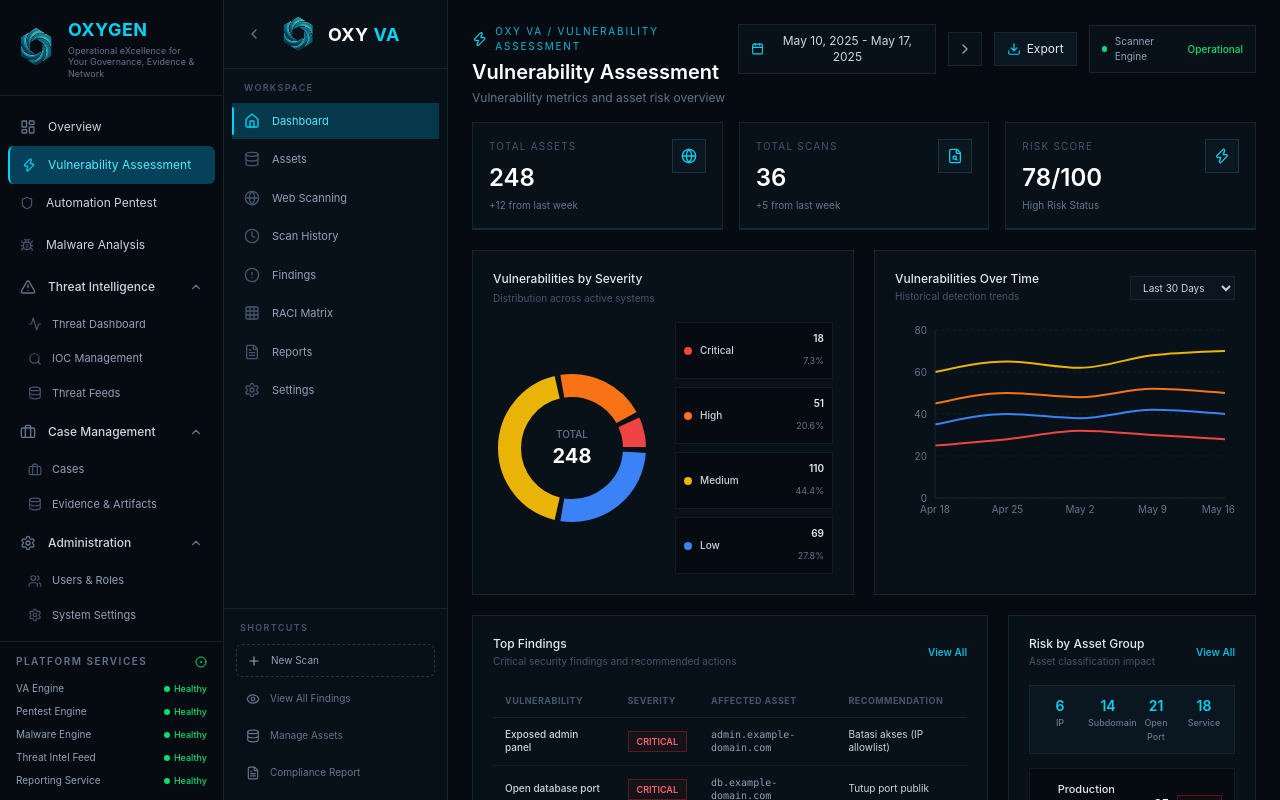
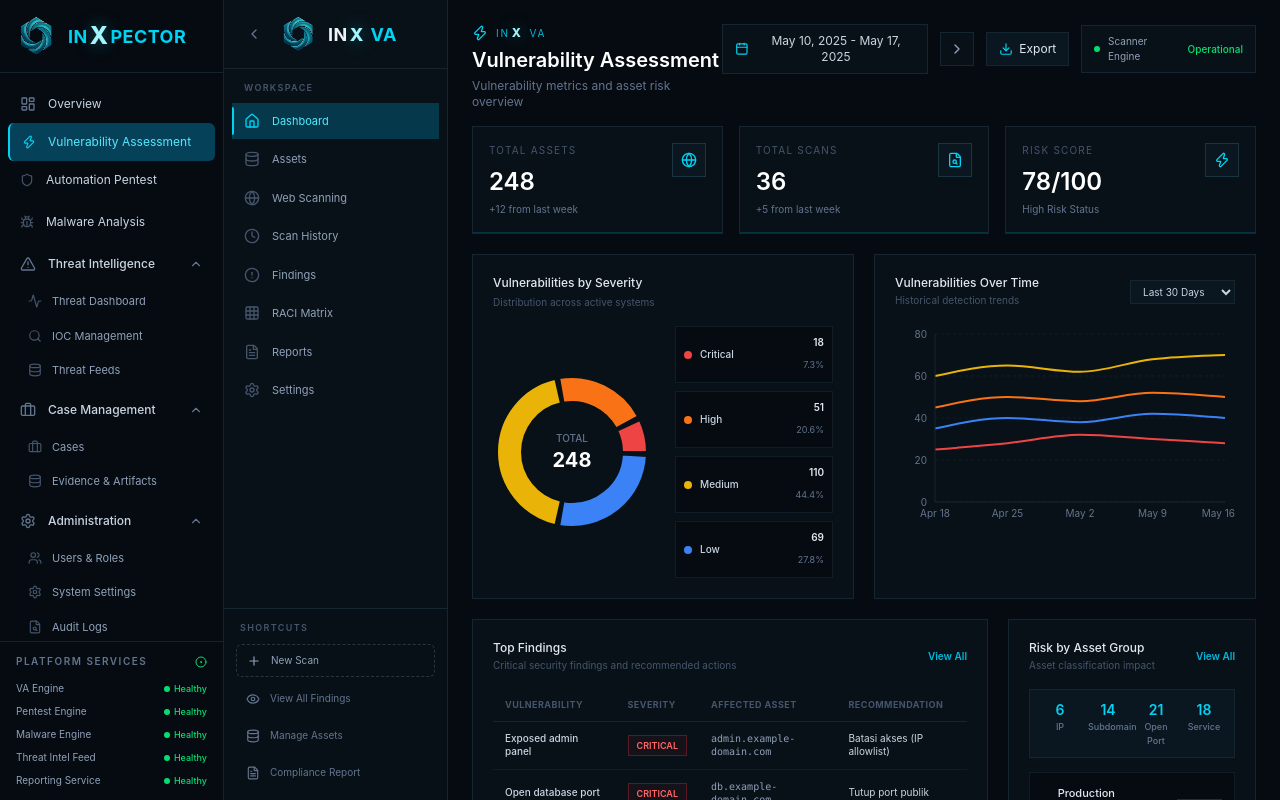
Before and after one commit to maulanasigit20/cyberlabs_platform_prototype, a Next.js app: page / in a window 1280 px wide. Both pictures are taken after a click on the button "Vulnerability Assessment". Built offline with nearby package versions, Linux system fonts and the light colour scheme.

Commit message:
update branding

```diff
--- a/components/executive-dashboard.tsx
+++ b/components/executive-dashboard.tsx
@@ -94,9 +94,18 @@ export default function ExecutiveDashboard({
           <div>
             <div className="flex items-center gap-2 mb-1">
               <Zap className="w-4 h-4 text-cyan-400" />
-              <span className="text-[10px] uppercase tracking-[0.18em] text-cyan-500">
-                OXYGEN
-              </span>
+              <div className="flex flex-col min-w-0">
+                {/* Container teks dengan huruf X yang lebih besar di tengah */}
+                <div className="text-[10px] uppercase tracking-[0.18em] text-cyan-500">
+                  <span>I</span>
+                  <span>N</span>
+                  {/* Huruf X dibuat lebih besar, mencolok, dan diberi efek gradient/warna terang */}
+                  <span className="text-[12px] text-cyan-200 mx-0.5 font-extrabold drop-shadow-[0_0_8px_rgba(6,182,212,0.5)]">
+                    X
+                  </span>
+                  <span>PECTOR</span>
+                </div>
+              </div>
             </div>
             <h1 className="text-xl font-semibold text-white">
               Executive Dashboard
--- a/components/malware-dashboard.tsx
+++ b/components/malware-dashboard.tsx
@@ -152,9 +152,16 @@ export default function MalwareDashboard() {
           <div>
             <div className="flex items-center gap-2 mb-1">
               <Zap className="w-4 h-4 text-cyan-400" />
-              <span className="text-[10px] uppercase tracking-[0.18em] text-cyan-500">
-                OXY MA / MALWARE ANALYSIS
-              </span>
+              {/* Container teks dengan huruf X yang lebih besar di tengah */}
+                <div className="text-[10px] uppercase tracking-[0.18em] text-cyan-500">
+                  <span>I</span>
+                  <span>N</span>
+                  {/* Huruf X dibuat lebih besar, mencolok, dan diberi efek gradient/warna terang */}
+                  <span className="text-[12px] text-cyan-200 mx-0.5 font-extrabold drop-shadow-[0_0_8px_rgba(6,182,212,0.5)]">
+                    X
+                  </span>
+                  <span> MA</span>
+                </div>
             </div>
             <h1 className="text-xl font-semibold text-white">
               Malware Analysis
@@ -454,7 +461,7 @@ export default function MalwareDashboard() {
           </div>
         </div>
         <footer className="flex flex-wrap items-center justify-between gap-2 border-t border-[#162630] pt-4 text-xs text-slate-600">
-              <span>Oxygen · Malware Analysis</span>
+              <span>INXPECTOR · Malware Analysis</span>
               <span>Prototype UI · Backend integration pending</span>
             </footer>
       </div>
--- a/components/pentest-dashboard.tsx
+++ b/components/pentest-dashboard.tsx
@@ -197,9 +197,16 @@ export default function PentestDashboard() {
           <div>
             <div className="flex items-center gap-2 mb-1">
               <Target className="w-4 h-4 text-cyan-400" />
-              <span className="text-[10px] uppercase tracking-[0.18em] text-cyan-500">
-                OXY PT / PENTEST AUTOMATION
-              </span>
+              {/* Container teks dengan huruf X yang lebih besar di tengah */}
+                <div className="text-[10px] uppercase tracking-[0.18em] text-cyan-500">
+                  <span>I</span>
+                  <span>N</span>
+                  {/* Huruf X dibuat lebih besar, mencolok, dan diberi efek gradient/warna terang */}
+                  <span className="text-[12px] text-cyan-200 mx-0.5 font-extrabold drop-shadow-[0_0_8px_rgba(6,182,212,0.5)]">
+                    X
+                  </span>
+                  <span> PT</span>
+                </div>
             </div>
 
             <h1 className="text-xl font-semibold text-white">
@@ -464,7 +471,7 @@ export default function PentestDashboard() {
           </div>
         </section>
         <footer className="flex flex-wrap items-center justify-between gap-2 border-t border-[#162630] pt-4 text-xs text-slate-600">
-              <span>Oxygen · Automation Pentest</span>
+              <span>INXPECTOR · Automation Pentest</span>
               <span>Prototype UI · Backend integration pending</span>
             </footer>
       </div>
--- a/components/second-sidebar.tsx
+++ b/components/second-sidebar.tsx
@@ -192,13 +192,18 @@ const menuItems =
             <div className="flex flex-col min-w-0">
 
               <div className="text-[18px] font-bold tracking-wide">
-                <span className="text-white">OXY </span>
+                  <span>I</span>
+                  <span>N</span>
+                  {/* Huruf X dibuat lebih besar, mencolok, dan diberi efek gradient/warna terang */}
+                  <span className="text-[18px] text-cyan-200 mx-0.5 font-extrabold drop-shadow-[0_0_8px_rgba(6,182,212,0.5)]">
+                    X
+                  </span>
                 <span className="text-cyan-400">
                   {currentPage === 'malware-analysis'
-                    ? 'MA'
+                    ? ' MA'
                     : currentPage === 'penetration-testing'
-                      ? 'PT'
-                      : 'VA'}
+                      ? ' PT'
+                      : ' VA'}
                 </span>
               </div>
 
--- a/components/sidebar.tsx
+++ b/components/sidebar.tsx
@@ -77,15 +77,20 @@ export default function Sidebar({
           />
 
           <div className="flex flex-col min-w-0">
-            <div className="text-[18px] font-bold tracking-wide text-cyan-400">
-              OXYGEN
+            {/* Container teks dengan huruf X yang lebih besar di tengah */}
+            <div className="flex items-center text-[18px] font-bold tracking-wide text-cyan-400">
+              <span>I</span>
+              <span>N</span>
+              {/* Huruf X dibuat lebih besar, mencolok, dan diberi efek gradient/warna terang */}
+              <span className="text-2xl text-cyan-200 mx-0.5 font-extrabold drop-shadow-[0_0_8px_rgba(6,182,212,0.5)]">
+                X
+              </span>
+              <span>PECTOR</span>
             </div>
 
-            <div className="text-[9px] leading-tight text-slate-500 mt-0.5">
-              Operational eXcellence for
-              <br />
-              Your Governance, Evidence & Network
-            </div>
+            {/* <span className="text-[10px] tracking-wider text-slate-400 uppercase">
+              Cyber Lab
+            </span> */}
           </div>
 
         </div>
--- a/components/vulnerability-dashboard.tsx
+++ b/components/vulnerability-dashboard.tsx
@@ -86,9 +86,16 @@ export default function VulnerabilityDashboard() {
           <div>
             <div className="flex items-center gap-2 mb-1">
               <Zap className="w-4 h-4 text-cyan-400" />
-              <span className="text-[10px] uppercase tracking-[0.18em] text-cyan-500">
-                OXY VA / VULNERABILITY ASSESSMENT
-              </span>
+              {/* Container teks dengan huruf X yang lebih besar di tengah */}
+                <div className="text-[10px] uppercase tracking-[0.18em] text-cyan-500">
+                  <span>I</span>
+                  <span>N</span>
+                  {/* Huruf X dibuat lebih besar, mencolok, dan diberi efek gradient/warna terang */}
+                  <span className="text-[12px] text-cyan-200 mx-0.5 font-extrabold drop-shadow-[0_0_8px_rgba(6,182,212,0.5)]">
+                    X
+                  </span>
+                  <span> VA</span>
+                </div>
             </div>
             <h1 className="text-xl font-semibold text-white">
               Vulnerability Assessment
@@ -290,7 +297,7 @@ export default function VulnerabilityDashboard() {
           <ComplianceOverview />
         </div> */}
         <footer className="flex flex-wrap items-center justify-between gap-2 border-t border-[#162630] pt-4 text-xs text-slate-600">
-          <span>Oxygen · Vulnerability Dashboard</span>
+          <span>INXPECTOR · Vulnerability Dashboard</span>
           <span>Prototype UI · Backend integration pending</span>
         </footer>
       </div>
```
